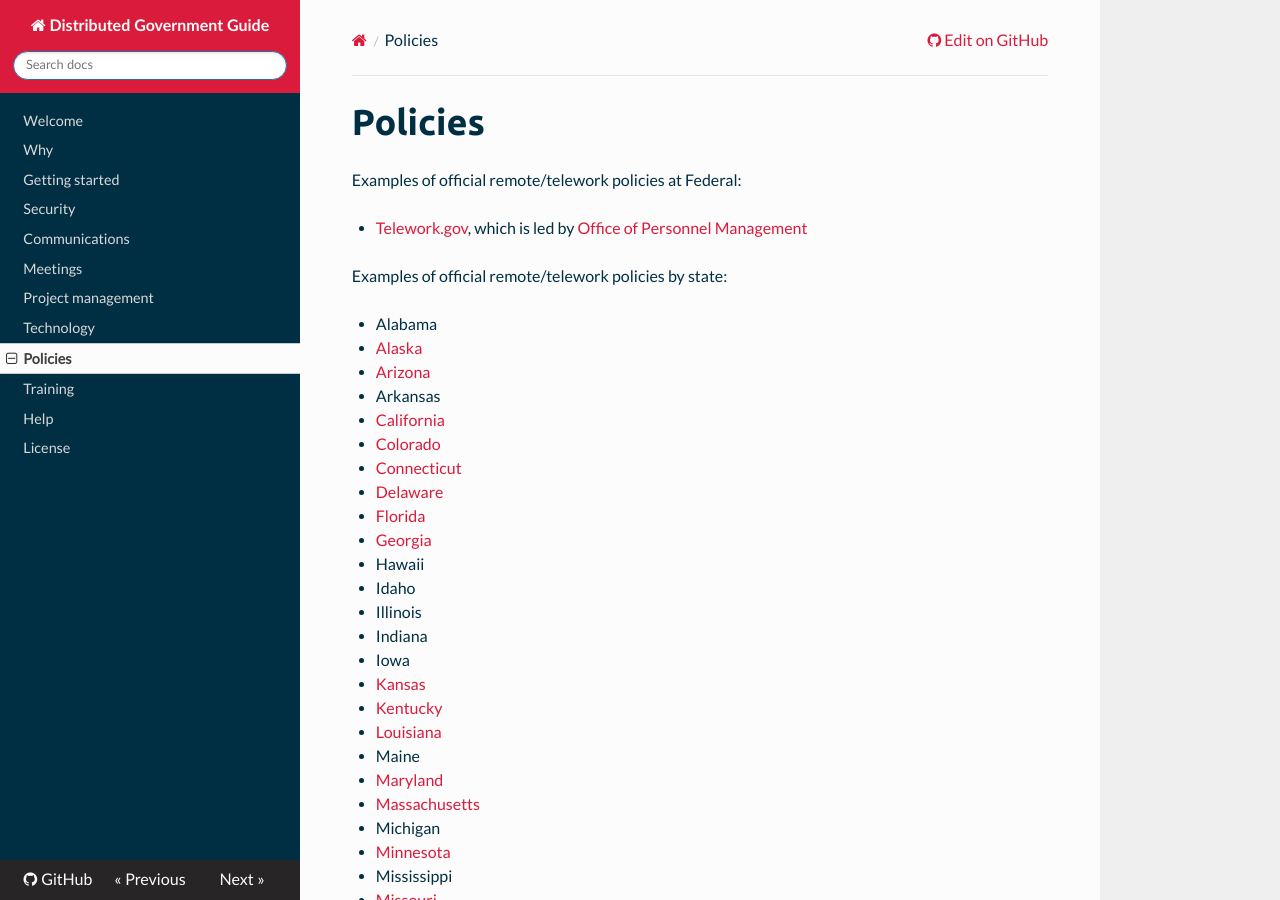
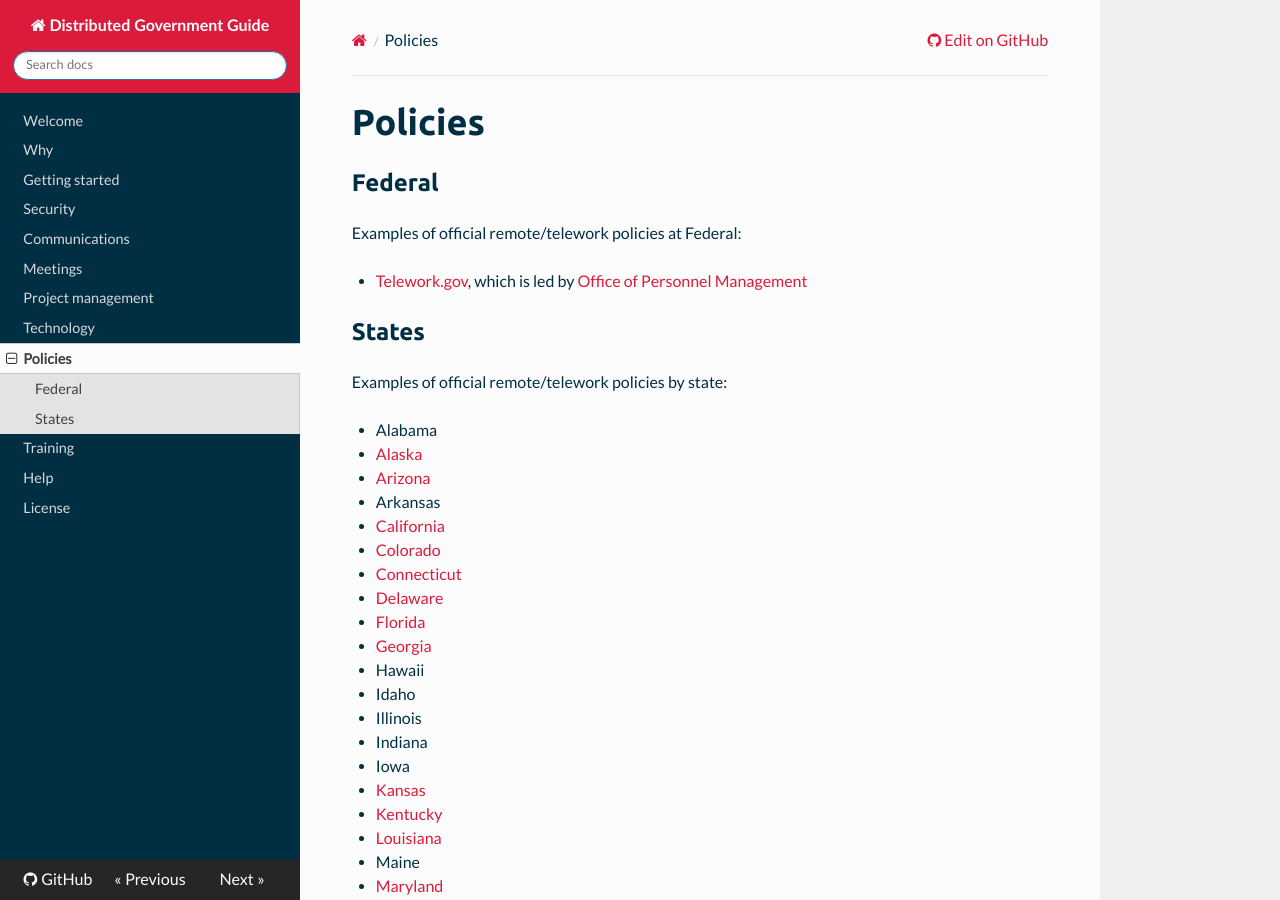
Before and after one commit to distributedgov/guide, an MkDocs documentation site: the page built from docs/policies.md, in a window 1280 px wide and 900 px high. Built offline with MkDocs 1.6.1, drawn with Linux system fonts in a browser that asks for light colours; nearby versions of some CDN libraries; old or Windows-style settings are respelled for this version of MkDocs.

Commit message:
Update policies.md

```diff
--- a/docs/policies.md
+++ b/docs/policies.md
@@ -1,8 +1,12 @@
 # Policies
+
+## Federal
 
 Examples of official remote/telework policies at Federal:
 
 * [Telework.gov](https://telework.gov), which is led by [Office of Personnel Management](https://www.opm.gov)
+
+## States
 
 Examples of official remote/telework policies by state:
 
```
